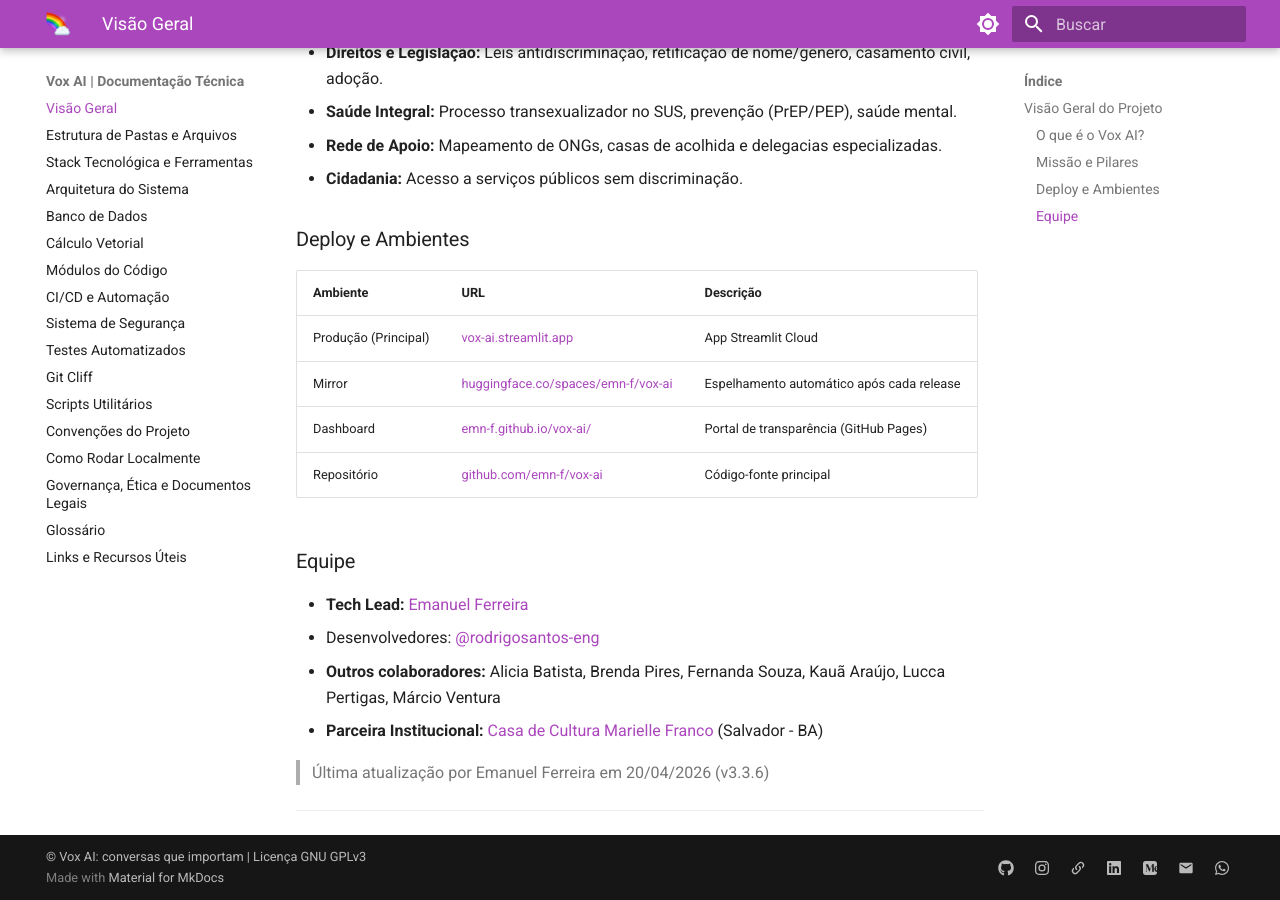
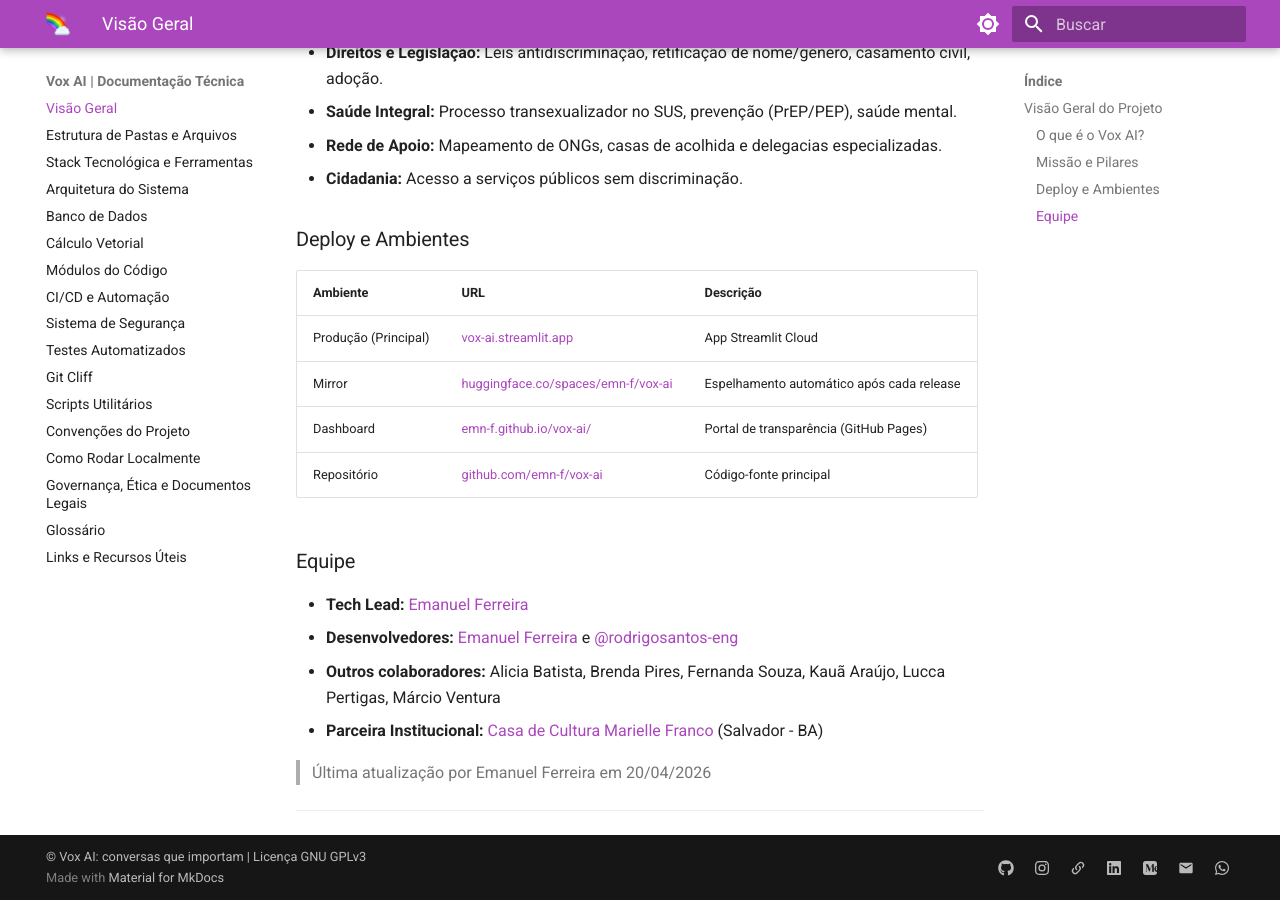
Before and after one commit to emn-f/vox-ai-docs, an MkDocs documentation site: the page built from docs/index.md, in a window 1280 px wide and 900 px high, scrolled down 617 px. Built offline with MkDocs 1.6.1 and Material for MkDocs 9.7.7, drawn with Linux system fonts in a browser that asks for light colours.

Commit message:
docs: ajuste na seção Equipe

```diff
--- a/docs/index.md
+++ b/docs/index.md
@@ -32,11 +32,11 @@
 ### Equipe
 
 - **Tech Lead:** [Emanuel Ferreira](https://github.com/emn-f/vox-ai)
-- Desenvolvedores: [@rodrigosantos-eng](https://github.com/rodrigosantos-eng)
+- **Desenvolvedores:** [Emanuel Ferreira](https://github.com/emn-f/vox-ai) e [@rodrigosantos-eng](https://github.com/rodrigosantos-eng)
 - **Outros colaboradores:** Alicia Batista, Brenda Pires, Fernanda Souza, Kauã Araújo, Lucca Pertigas, Márcio Ventura
 - **Parceira Institucional:** [Casa de Cultura Marielle Franco](linktr.ee/casamariellefrancobr) (Salvador - BA)
 
 
-> Última atualização por Emanuel Ferreira em 20/04/2026 (v3.3.6)
+> Última atualização por Emanuel Ferreira em 20/04/2026
 
 ---
```
